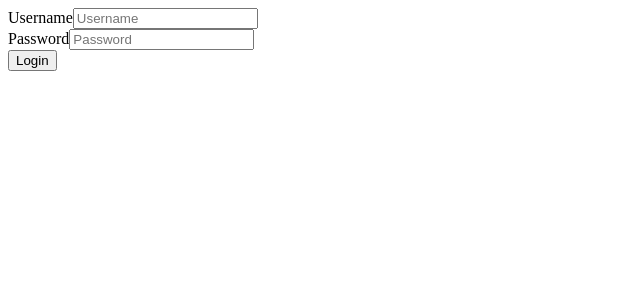
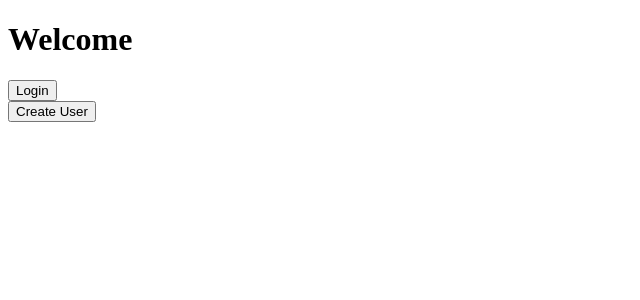
Before and after one commit to jjgarc26/sporting_app, a React (Create React App) app in the folder sporting-app-client/: page / in a window 1280 px wide. Shown: the top 300 px of the page, without its empty margins (0-640 px from the left). Built offline with nearby package versions, Linux system fonts and the light colour scheme.

Commit message:
added loading page

```diff
--- a/sporting-app-client/src/App.js
+++ b/sporting-app-client/src/App.js
@@ -1,11 +1,56 @@
+import { useState } from "react";
+
 import LoginPage from "./Components/Login/login-page/LoginPage";
+import CreateUser from "./Components/CreateUser/CreateUser";
 
 function App() {
-  return (
-    <div>
-      <LoginPage />
-    </div>
-  );
+  const [screen, setScreen] = useState("welcome");
+
+  const WelcomePage = () => {
+    return (
+      <div>
+        <div>
+          <h1>Welcome</h1>
+        </div>
+        <div>
+          <button
+            onClick={() => {
+              setScreen("login");
+            }}
+          >
+            Login
+          </button>
+        </div>
+        <div>
+          <button
+            onClick={() => {
+              setScreen("createUser");
+            }}
+          >
+            Create User
+          </button>
+        </div>
+      </div>
+    );
+  };
+
+  const pageHandler = () => {
+    if (screen === "login") {
+      return (
+        <div>
+          <LoginPage />
+        </div>
+      );
+    } else if (screen === "createUser") {
+      return (
+        <div>
+          <CreateUser />
+        </div>
+      );
+    }
+  };
+
+  return <div>{screen === "welcome" ? WelcomePage() : pageHandler()}</div>;
 }
 
 export default App;
--- /dev/null
+++ b/sporting-app-client/src/Components/CreateUser/CreateUser.jsx
@@ -0,0 +1,9 @@
+const CreateUser = () => {
+  return (
+    <div>
+      <h1>Create User</h1>
+    </div>
+  );
+};
+
+export default CreateUser;
```
